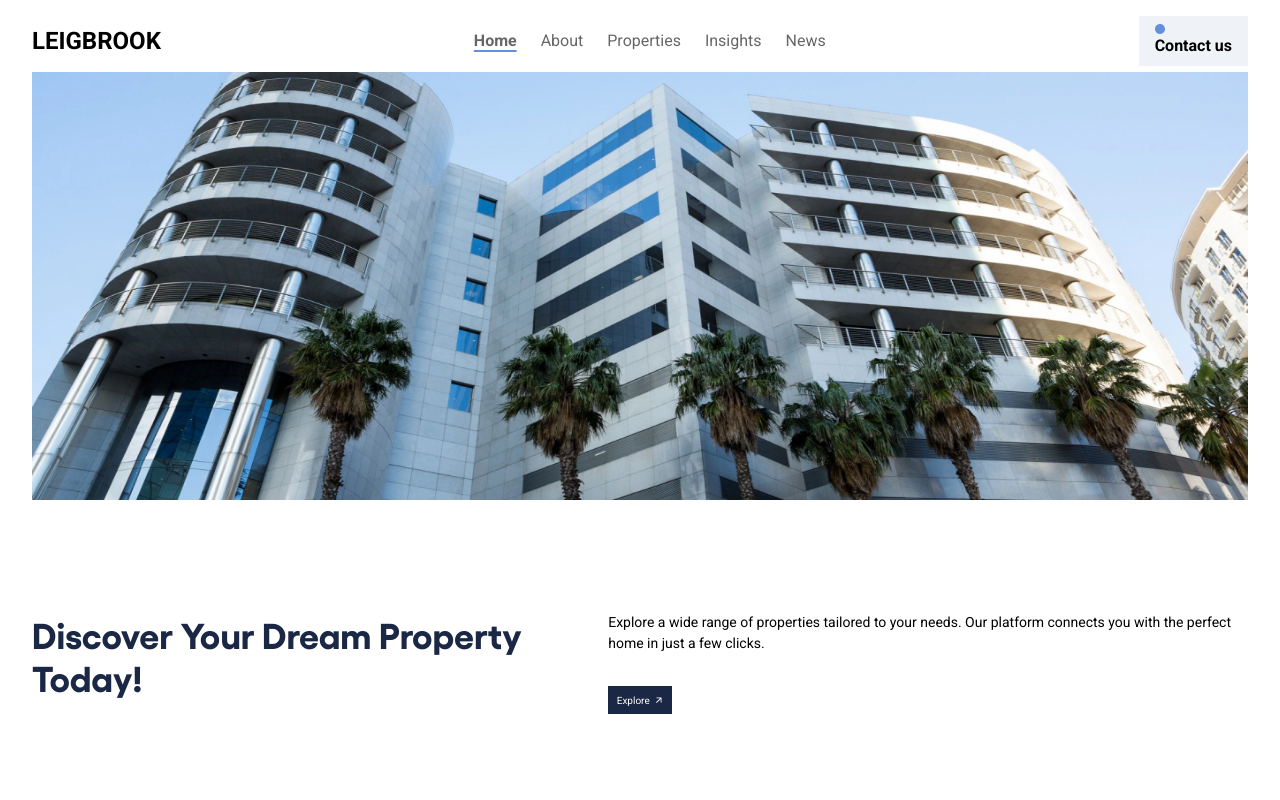
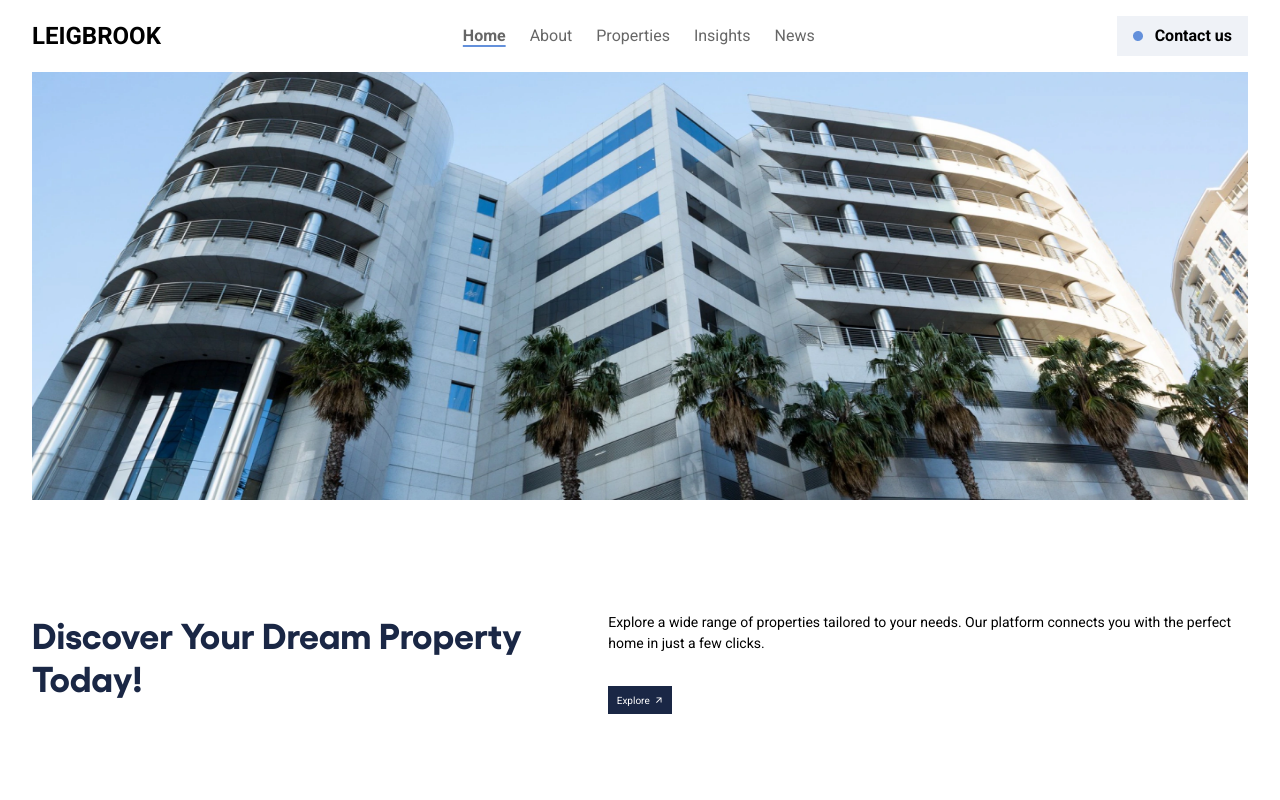
Before and after one commit to sanduntharaka/propert_platform, a Next.js app: page / in a window 1280 px wide. Shown: the top 800 px of the page. Built offline with nearby package versions, Linux system fonts and the light colour scheme.

Commit message:
fixed contact button

```diff
--- a/src/components/navbar/NavBar.tsx
+++ b/src/components/navbar/NavBar.tsx
@@ -72,7 +72,7 @@ export const NavBar = () => {
                         ))}
                     </nav>
                     <div>
-                        <button className="bg-primary-grey py-2 px-4 font-semibold flex items-center gap-3 md:inline sm:hidden ">
+                        <button className="bg-primary-grey py-2 px-4 font-semibold flex items-center gap-3 md:flex sm:hidden ">
                             <Image src={RoundIcon} alt="circle image" />
                             Contact us
                         </button>
```
